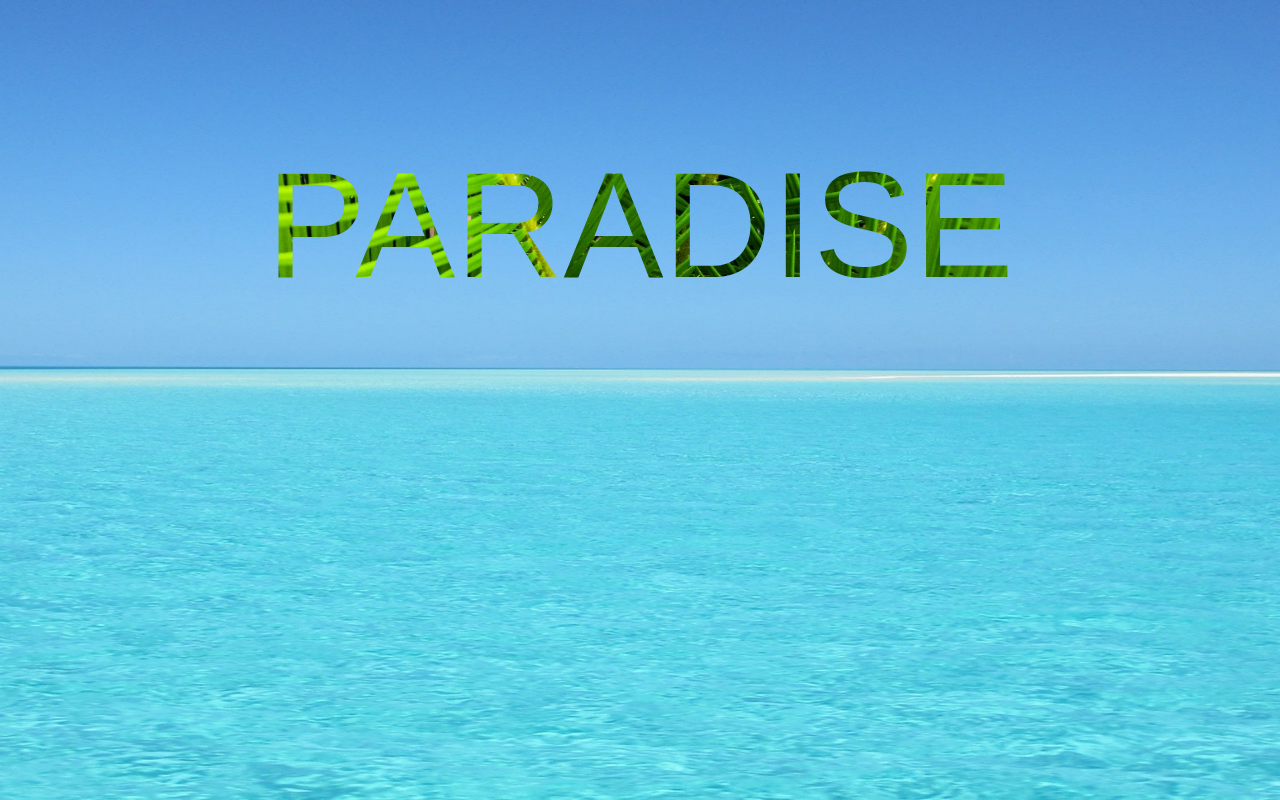
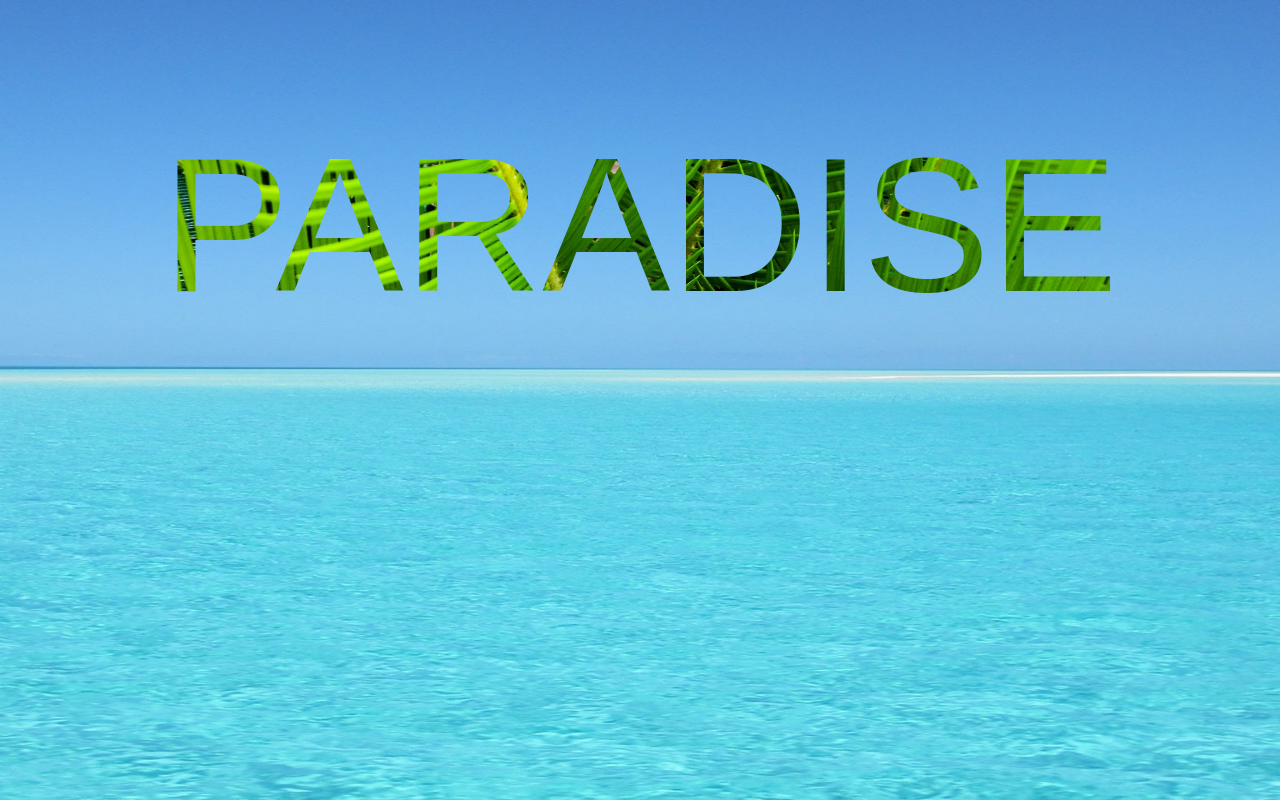
Before and after one commit to ChrisH81/masking-test, a plain HTML site: page index.html in a window 1280 px wide. Drawn offline with Linux system fonts and the light colour scheme.

Commit message:
font sizing

```diff
--- a/css/style.css
+++ b/css/style.css
@@ -21,7 +21,7 @@
    background-image: url("../img/palm.jpg");
    background-size: 100% 100%;
    background-position: center;
-   font-size: 150px;
+   font-size: 15vw;
    text-transform: uppercase;
    text-align: center;
    line-height: 200px;
```
Also changed, not shown: index.html (+4 -4 lines).
